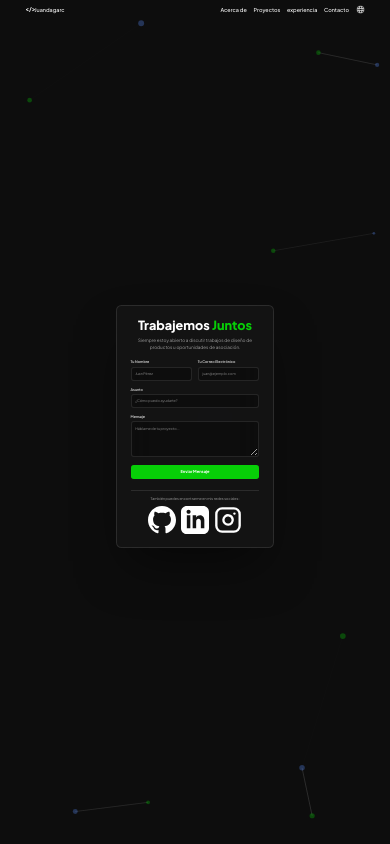
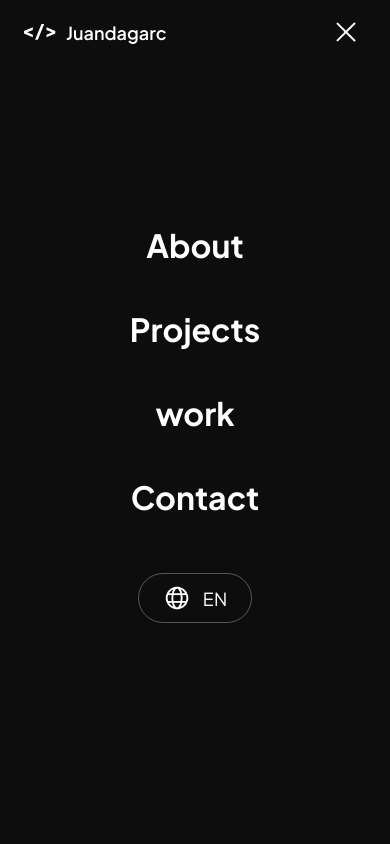
Before and after one commit to Juandagarc/juandagarc.github.io, a Next.js app: page /contact in a window 390 px wide. Both pictures are taken after a click on the button "Toggle menu". Built offline with nearby package versions, Linux system fonts and the light colour scheme.

Commit message:
feat(nav): implement responsive mobile navigation menu

```diff
--- a/components/Navbar.tsx
+++ b/components/Navbar.tsx
@@ -4,6 +4,8 @@ import { useTranslation } from "./I18nProvider";
 import { px } from "../utils/px";
 import { usePathname, useRouter } from "next/navigation";
 import Image from "next/image";
+import { useState } from "react";
+import { useIsMobile } from "../utils/useIsMobile";
 
 const imgEarthGlobe = "/assets/92b9b428999016f1c32488d030aef3a460492980.webp";
 const imgLogo = "/assets/105a200fc672a2ad41d145328a723eeb0564bbc1.svg";
@@ -12,8 +14,11 @@ export default function Navbar() {
     const { t, language, setLanguage } = useTranslation();
     const pathname = usePathname();
     const router = useRouter();
+    const [isOpen, setIsOpen] = useState(false);
+    const isMobile = useIsMobile();
 
     const handleScroll = (id: string) => {
+        setIsOpen(false);
         if (pathname !== "/") {
             router.push(`/#${id}`);
             return;
@@ -24,6 +29,125 @@ export default function Navbar() {
         }
     };
 
+    // ── MOBILE NAV ──────────────────────────────────────────────────────────
+    if (isMobile) {
+        return (
+            <>
+                {/* Fixed top bar */}
+                <div style={{
+                    position: "fixed", top: 0, left: 0, width: "100%", height: 64,
+                    backgroundColor: "#0d0d0d", zIndex: 100,
+                    display: "flex", alignItems: "center", justifyContent: "space-between",
+                    paddingLeft: 24, paddingRight: 24, boxSizing: "border-box",
+                }}>
+                    {/* Logo */}
+                    <div
+                        style={{ display: "flex", alignItems: "center", gap: 10, cursor: "pointer" }}
+                        onClick={() => handleScroll("home")}
+                    >
+                        <div style={{ position: "relative", width: 32, height: 16 }}>
+                            <Image src={imgLogo} alt="" fill style={{ objectFit: "contain" }} />
+                        </div>
+                        <span style={{ color: "white", fontFamily: "'Plus Jakarta Sans', sans-serif", fontWeight: 600, fontSize: 18 }}>
+                            Juandagarc
+                        </span>
+                    </div>
+
+                    {/* Hamburger button */}
+                    <button
+                        onClick={() => setIsOpen(!isOpen)}
+                        aria-label="Toggle menu"
+                        style={{
+                            background: "transparent", border: "none", cursor: "pointer",
+                            display: "flex", flexDirection: "column", gap: 5,
+                            justifyContent: "center", alignItems: "center",
+                            width: 40, height: 40, padding: 0,
+                        }}
+                    >
+                        <span style={{
+                            display: "block", width: 26, height: 2, backgroundColor: "white", borderRadius: 2,
+                            transformOrigin: "center",
+                            transform: isOpen ? "rotate(45deg) translate(5px, 5px)" : "none",
+                            transition: "transform 0.25s ease",
+                        }} />
+                        <span style={{
+                            display: "block", width: 26, height: 2, backgroundColor: "white", borderRadius: 2,
+                            opacity: isOpen ? 0 : 1,
+                            transition: "opacity 0.25s ease",
+                        }} />
+                        <span style={{
+                            display: "block", width: 26, height: 2, backgroundColor: "white", borderRadius: 2,
+                            transformOrigin: "center",
+                            transform: isOpen ? "rotate(-45deg) translate(5px, -5px)" : "none",
+                            transition: "transform 0.25s ease",
+                        }} />
+                    </button>
+                </div>
+
+                {/* Full-screen overlay menu */}
+                <div style={{
+                    position: "fixed", top: 0, left: 0, width: "100%", height: "100%",
+                    backgroundColor: "#0d0d0d",
+                    zIndex: 99,
+                    display: "flex", flexDirection: "column", alignItems: "center", justifyContent: "center",
+                    gap: 36,
+                    opacity: isOpen ? 1 : 0,
+                    pointerEvents: isOpen ? "all" : "none",
+                    transition: "opacity 0.3s ease",
+                }}>
+                    {[
+                        { label: t("nav.about"), id: "about" },
+                        { label: t("nav.projects"), id: "projects" },
+                        { label: t("work.title1"), id: "work" },
+                    ].map(({ label, id }) => (
+                        <button
+                            key={id}
+                            onClick={() => handleScroll(id)}
+                            style={{
+                                background: "transparent", border: "none", cursor: "pointer",
+                                color: "white", fontFamily: "'Plus Jakarta Sans', sans-serif",
+                                fontWeight: 700, fontSize: 32,
+                            }}
+                        >
+                            {label}
+                        </button>
+                    ))}
+                    <a
+                        href="/contact"
+                        onClick={() => setIsOpen(false)}
+                        style={{
+                            color: "white", fontFamily: "'Plus Jakarta Sans', sans-serif",
+                            fontWeight: 700, fontSize: 32, textDecoration: "none",
+                        }}
+                    >
+                        {t("nav.contact")}
+                    </a>
+
+                    {/* Language toggle */}
+                    <button
+                        onClick={() => { setLanguage(language === "en" ? "es" : "en"); setIsOpen(false); }}
+                        style={{
+                            marginTop: 16,
+                            display: "flex", alignItems: "center", gap: 12,
+                            background: "transparent",
+                            border: "1px solid rgba(255,255,255,0.3)",
+                            borderRadius: 50, padding: "10px 24px",
+                            cursor: "pointer",
+                        }}
+                    >
+                        <div style={{ position: "relative", width: 28, height: 28 }}>
+                            <Image src={imgEarthGlobe} alt="" fill sizes="64px" style={{ objectFit: "contain" }} />
+                        </div>
+                        <span style={{ color: "white", fontFamily: "'Plus Jakarta Sans', sans-serif", fontSize: 18 }}>
+                            {language === "en" ? "EN" : "ES"}
+                        </span>
+                    </button>
+                </div>
+            </>
+        );
+    }
+
+    // ── DESKTOP NAV ─────────────────────────────────────────────────────────
     return (
         <div
             style={{
```
